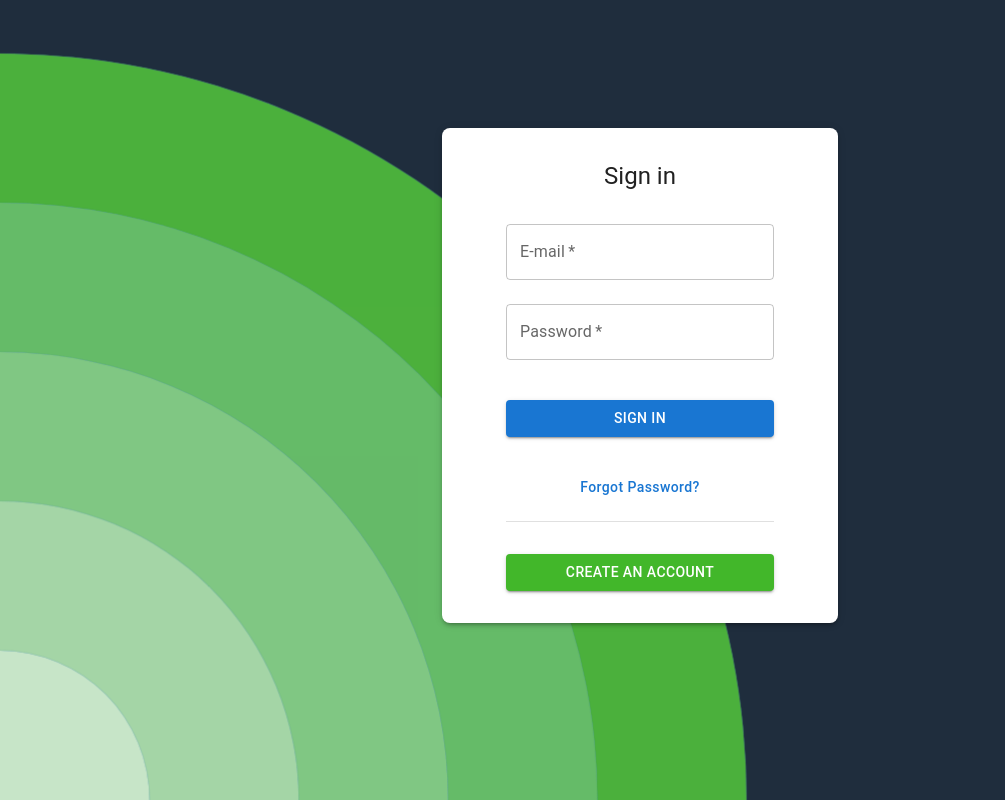
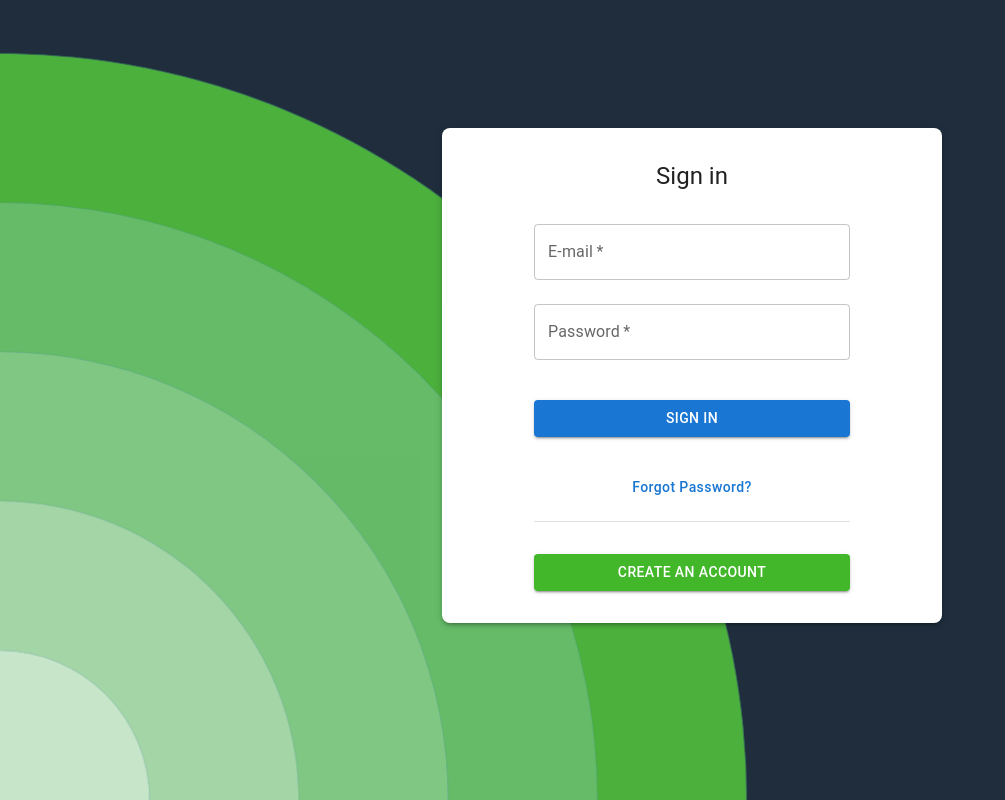
Before and after one commit to MuratOzte/UniSocial, a Next.js app: page /login in a window 1280 px wide. Shown: the whole page, without its empty margins (0-1005 px from the left). Built offline with nearby package versions, Linux system fonts and the light colour scheme.

Commit message:
login box styles updated

```diff
--- a/src/app/(site)/login/page.jsx
+++ b/src/app/(site)/login/page.jsx
@@ -79,7 +79,7 @@ const LoginPage = () => {
             <Container
                 component="main"
                 maxWidth="xs"
-                className="relative z-10 h-screen overflow-hidden"
+                className="relative z-10 h-screen"
             >
                 <CssBaseline />
                 <Box
@@ -87,13 +87,16 @@ const LoginPage = () => {
                         marginTop: 16,
                         display: 'flex',
                         flexDirection: 'column',
+                        alignContent: 'center',
                         alignItems: 'center',
                         padding: 4,
-                        minWidth: 200,
-                        paddingX: 8,
+                        minWidth: 500,
+                        maxWidth: 600,
+                        paddingX: 10,
                         borderRadius: 2,
                         boxShadow: 3,
                         backgroundColor: 'white',
+                        width: '100%',
                     }}
                 >
                     <Typography component="h1" variant="h5">
```
